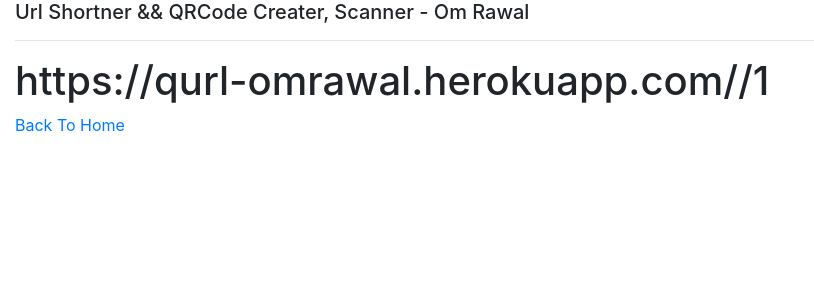
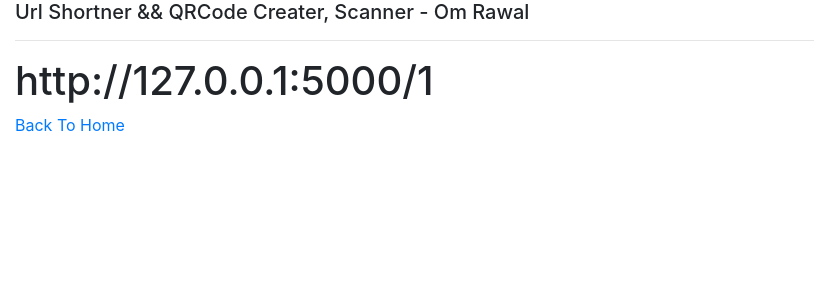
Before and after one commit to omrawal/QURL, a Flask app: page /display/1 in a window 1280 px wide. Shown: the part 58-358 px from the top of the page, without its empty margins (0-814 px from the left). Run offline with Flask 2, Linux system fonts and the light colour scheme; parts of the project's set-up code (start-up, migrations or seed data) failed here and were passed over; some libraries are stand-ins or nearby versions.

Commit message:
Revert "Url corrections"
This reverts commit acb0ba511435d10893bb654fbfe6bd52fa02fc8b.

```diff
--- a/templates/shorturl.html
+++ b/templates/shorturl.html
@@ -3,6 +3,6 @@
 
 {% block content %}
 
-<h1>https://qurl-omrawal.herokuapp.com//{{short_url_display}}</h1>
-<a href="https://qurl-omrawal.herokuapp.com/">Back To Home</a>
+<h1>http://127.0.0.1:5000/{{short_url_display}}</h1>
+<a href="http://127.0.0.1:5000/">Back To Home</a>
 {% endblock %}
```
